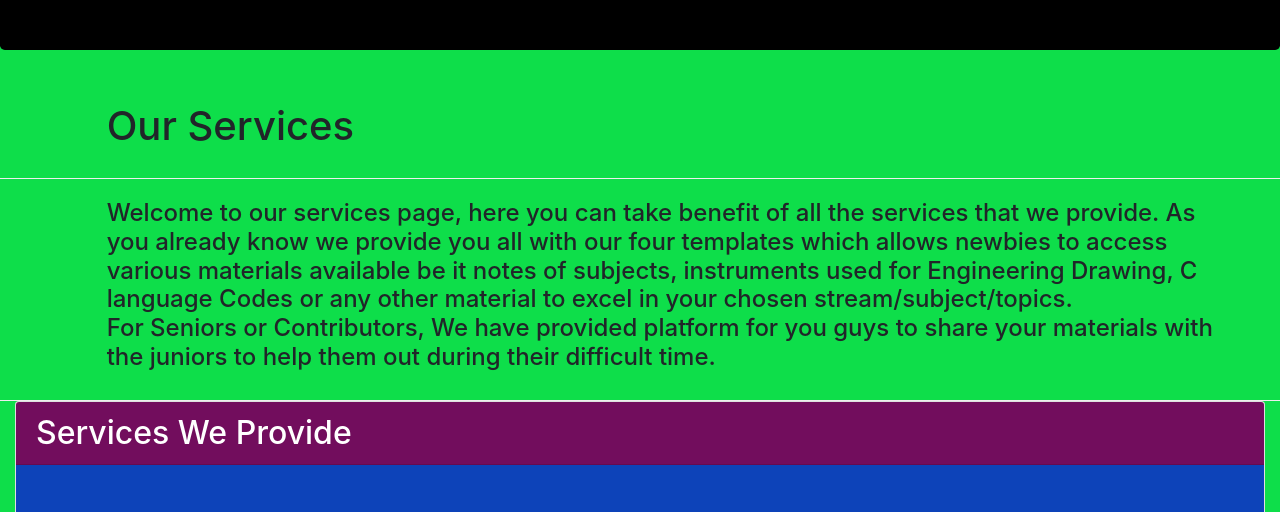
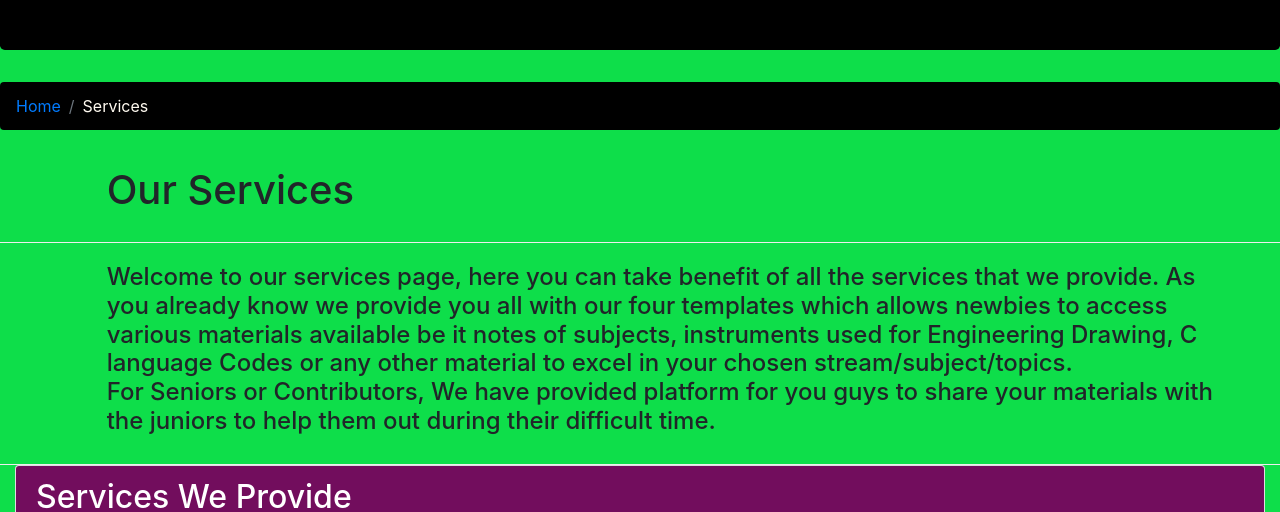
Before and after one commit to Nekros1712/syfy, a website: page services.html in a window 1280 px wide. Shown: the part 276-788 px from the top of the page. Drawn offline with nearby package versions, Linux system fonts and the light colour scheme.

Commit message:
C11 - Added Breadcrumb & linked Contribution button to card in Service page

```diff
--- a/services.html
+++ b/services.html
@@ -85,7 +85,7 @@
                 </div>
                 <div class="col-sm-3"></div>
                 <div class="col-12 col-sm-3 align-self-center">
-                    <a role="button" id="formbtn" class="btn btn-block nav-link btn-secondary">
+                    <a role="button" id="formbtn" class="btn btn-block nav-link btn-secondary" href="#Services">
                         <span class="fa fa-edit" style="color: floralwhite;"></span><samprit style="color: floralwhite;"> Start Contributing</samprit>
                     </a>
                 </div>
@@ -96,6 +96,10 @@
     <div>
         <div>
             <div class="leftpad" style="border-bottom: 1px ridge;">
+                <ol class="col-12 breadcrumb" style="background-color: black;">
+                    <li class="breadcrumb-item"><a href="./index.html">Home</a></li>
+                    <li class="breadcrumb-item" style="color: floralwhite;">Services</li>
+                </ol>
                <h1 class="offset-1" style="padding-top: 20px; padding-bottom: 20px;">Our Services</h1>
             </div>
         </div>
```
